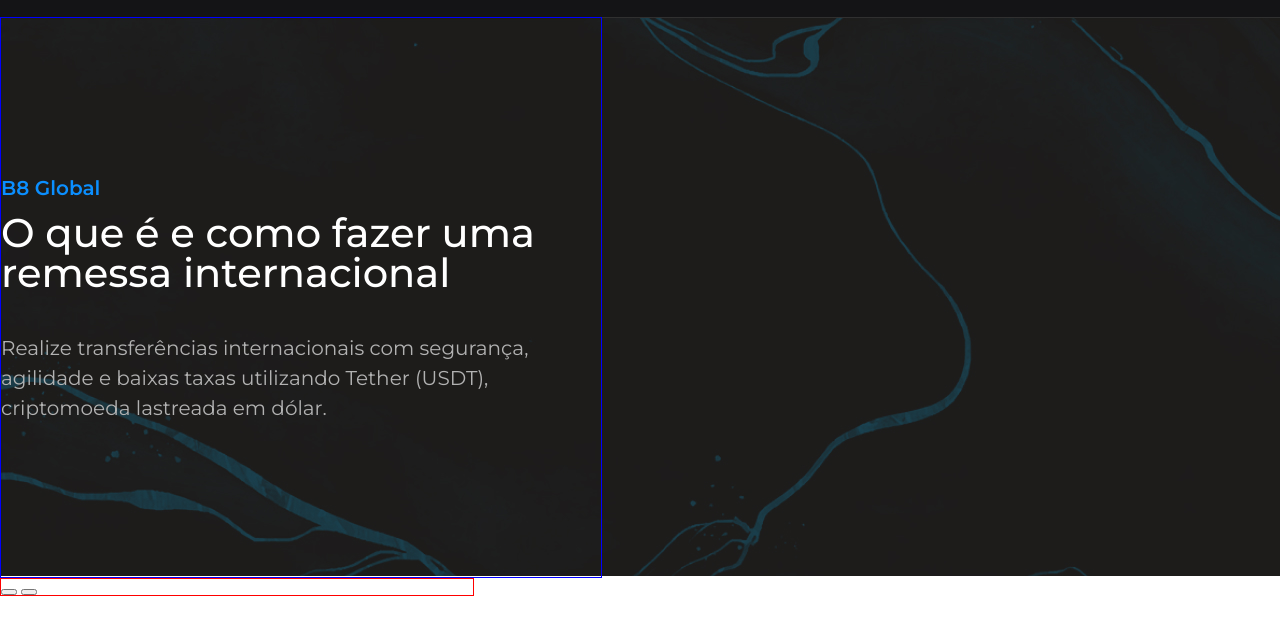
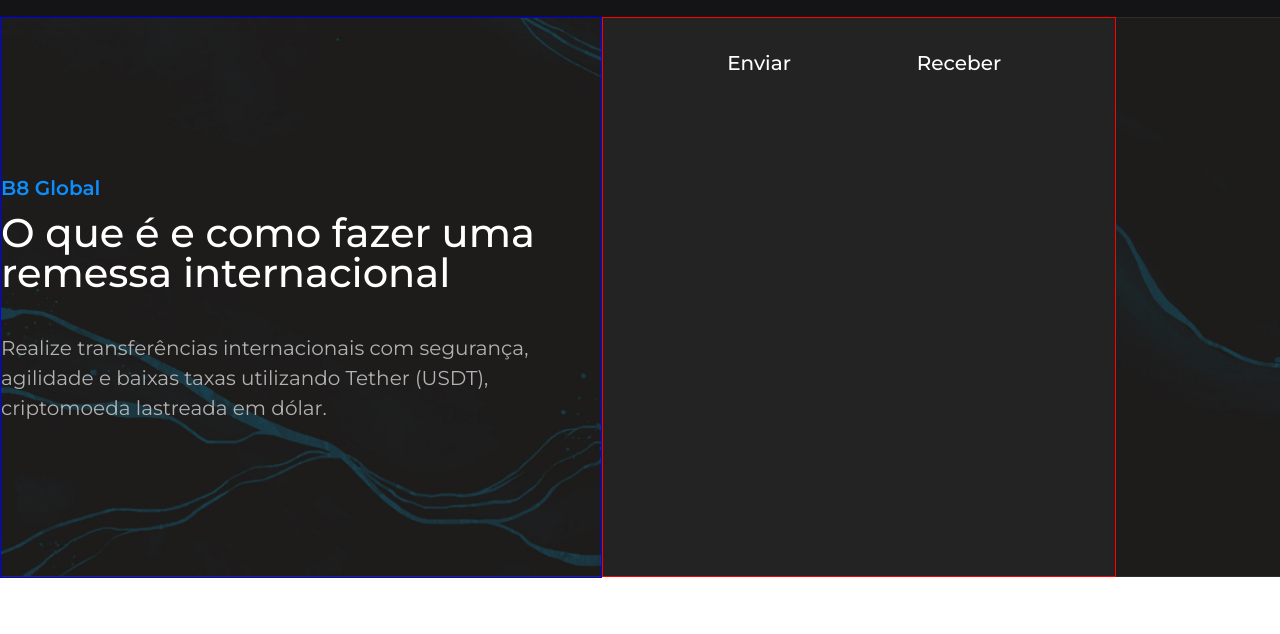
Before and after one commit to Nivress/Tela_remessa, a plain HTML site: page index.html in a window 1280 px wide. Shown: the part 58-692 px from the top of the page. Drawn offline with Linux system fonts and the light colour scheme.

Commit message:
criação do conversor

```diff
--- a/index.html
+++ b/index.html
@@ -36,14 +36,15 @@
         <h1>O que é e como fazer uma remessa internacional</h1>
         <p>Realize transferências internacionais com segurança, agilidade e baixas taxas utilizando Tether (USDT), criptomoeda lastreada em dólar.</p>
       </div>
-
-      <div class="calc">
-        <button class="send">
+    <div class="calc">
+        <button class="send">Enviar
 
         </button>
-        <button class="recieve">
+        <button class="recieve">Receber
 
         </button>
+
+
       </div>
     </div>
   </section>
--- a/style.css
+++ b/style.css
@@ -135,11 +135,23 @@ header{
   align-items: center;
 }
 .api{
-  background-image: url(./assets/background.jpg);
+  display: flex;
+  justify-content: center;
+  background: url(./assets/background.jpg);
+  background-repeat: no-repeat;
+  background-size: cover;
   width: 100%;
-  height: 559px;
+  height: 560px;
+}
+.content{
+  display: flex;
+  flex-direction: row;
+  width: 100%;
+  max-width: 1280px;
+  height: 100%;
 }
 .text{
+  align-items: flex-start;
   display: flex;
   flex-direction: column;
   justify-content: center;
@@ -169,8 +181,49 @@ h1{
   color: white;
   font-size: 40px;
 }
+
+
 .calc{
+
+  justify-content: center;
+  padding: 20px;
+  background-color: #232323;
+  display: flex;
   border: solid 1px red;
   width: 472px;
   height: 469;
 }
+
+.send{
+  font-family: Montserrat, sans-serif;
+  font-size: 20px;
+  font-weight: 500;
+  color: white;
+  justify-content: center;
+  align-items: center;
+  text-align: justify;
+  display: flex;
+  flex-direction: column;
+  background-color: transparent;
+  width: 200px;
+  height: 50px;
+  border: none;
+  cursor: pointer;
+}
+
+.recieve{
+  font-family: Montserrat, sans-serif;
+  font-size: 20px;
+  font-weight: 500;
+  color: white;
+  justify-content: center;
+  align-items: center;
+  text-align: justify;
+  display: flex;
+  flex-direction: column;
+  background-color: transparent;
+  width: 200px;
+  height: 50px;
+  border: none;
+  cursor: pointer;
+}
```
